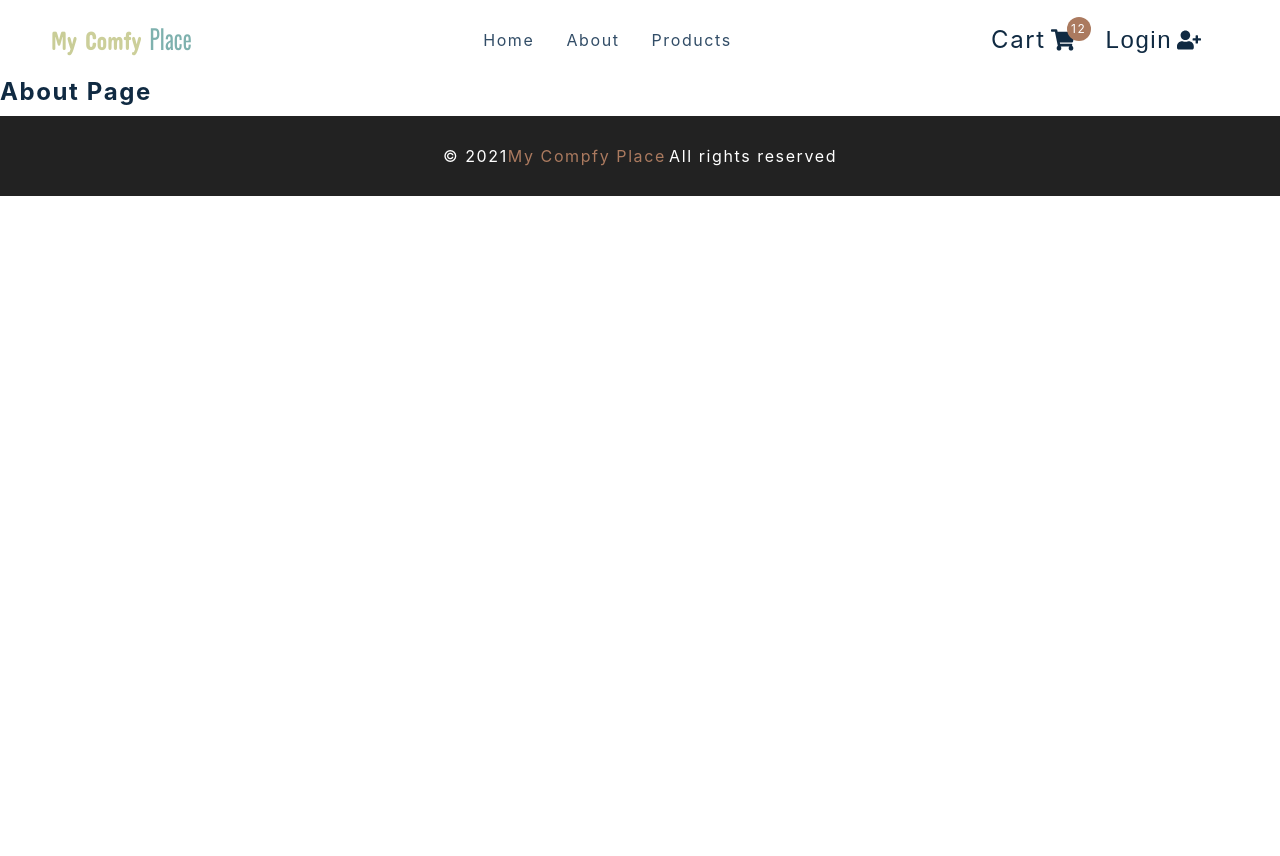
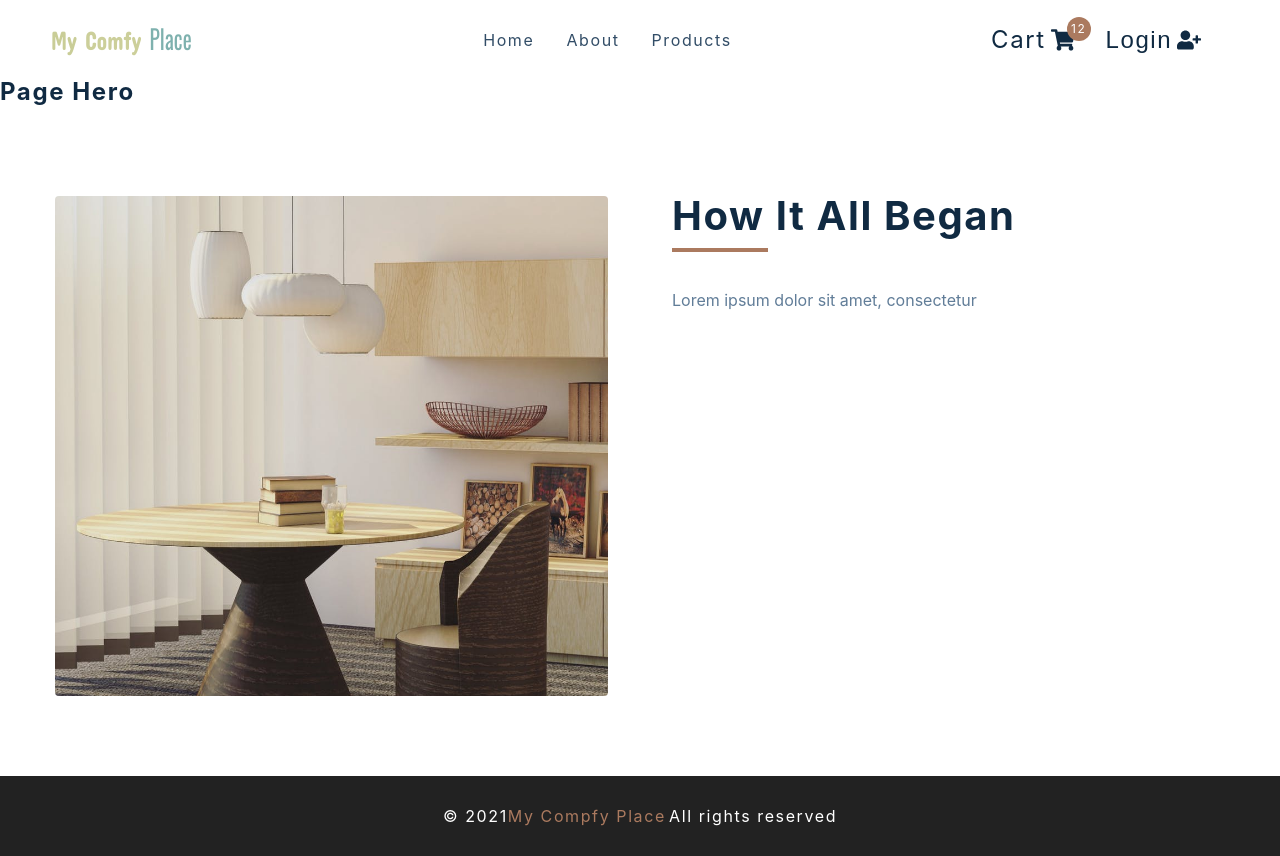
Before and after one commit to DraksBG/ReactProjectApp, a React (Create React App) app: page /about in a window 1280 px wide. Before the commit the page ends 800 px from the top, so only its background shows below. Built offline with nearby package versions, Linux system fonts and the light colour scheme.

Commit message:
Update AboutPage.js
Added html markup and classes to the page as well as text and pictures

```diff
--- a/src/pages/AboutPage.js
+++ b/src/pages/AboutPage.js
@@ -1,11 +1,25 @@
-import React from 'react'
-import styled from 'styled-components'
-import { PageHero } from '../components'
-import aboutImg from '../assets/hero-bcg.jpeg'
+import React from "react";
+import styled from "styled-components";
+import { PageHero } from "../components";
+import aboutImg from "../assets/hero-bcg.jpeg";
 
 const AboutPage = () => {
-  return <h4>about page</h4>
-}
+  return (
+    <main>
+      <PageHero title='about' />
+      <Wrapper className="page section section-center">
+        <img src={aboutImg} alt="aboutPage" />
+        <article>
+          <div className="title">
+            <h2>How it all began</h2>
+            <div className="underline"></div>
+          </div>
+          <p>Lorem ipsum dolor sit amet, consectetur </p>
+        </article>
+      </Wrapper>
+    </main>
+  );
+};
 
 const Wrapper = styled.section`
   display: grid;
@@ -33,5 +47,5 @@
   @media (min-width: 992px) {
     grid-template-columns: 1fr 1fr;
   }
-`
-export default AboutPage
+`;
+export default AboutPage;
```
